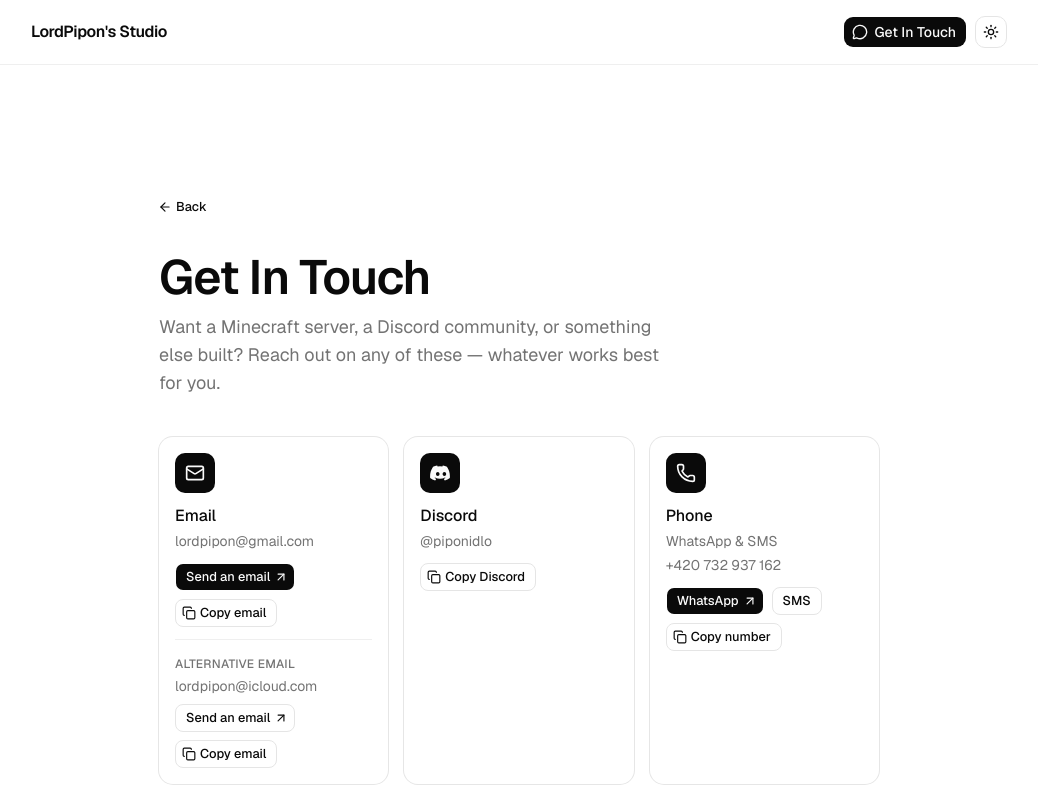
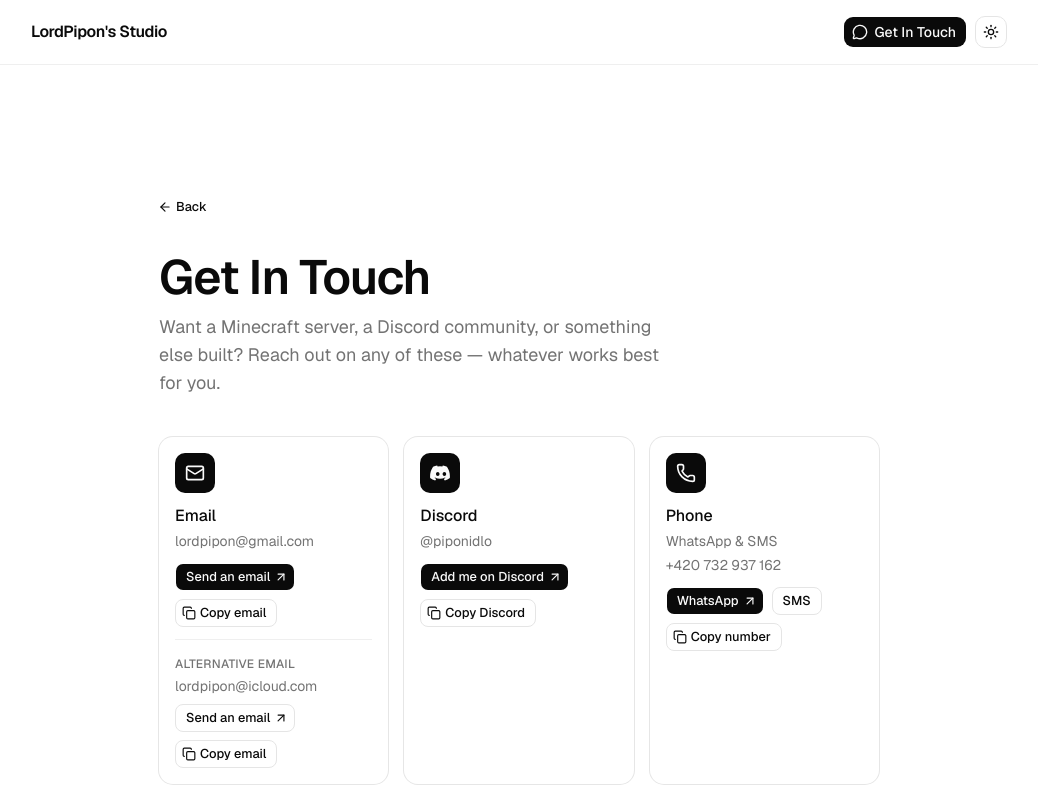
Before and after one commit to lordpipon/Studio, a Next.js app: page /contact in a window 1280 px wide. Shown: the top 798 px of the page, without its empty margins (121-1159 px from the left). Built offline with nearby package versions, Linux system fonts and the light colour scheme.

Commit message:
Add Discord profile button

```diff
--- a/src/app/contact/page.tsx
+++ b/src/app/contact/page.tsx
@@ -20,6 +20,7 @@ export const metadata: Metadata = {
 const EMAIL = "lordpipon@gmail.com"
 const ALT_EMAIL = "lordpipon@icloud.com"
 const DISCORD = "piponidlo"
+const DISCORD_ID = "994655331131072662"
 const TELEGRAM = "lordpipon"
 const INSTAGRAM = "piponidlo"
 const TIKTOK = "lordpipon"
@@ -95,7 +96,17 @@ export default function ContactPage() {
               </div>
               <CardTitle>Discord</CardTitle>
               <CardDescription>@{DISCORD}</CardDescription>
-              <div className="pt-2">
+              <div className="flex flex-wrap gap-2 pt-2">
+                <Button asChild size="sm">
+                  <a
+                    href={`https://discord.com/users/${DISCORD_ID}`}
+                    target="_blank"
+                    rel="noreferrer"
+                  >
+                    Add me on Discord
+                    <ArrowUpRight data-icon="inline-end" />
+                  </a>
+                </Button>
                 <CopyButton value={DISCORD} label="Copy Discord" />
               </div>
             </CardHeader>
```
